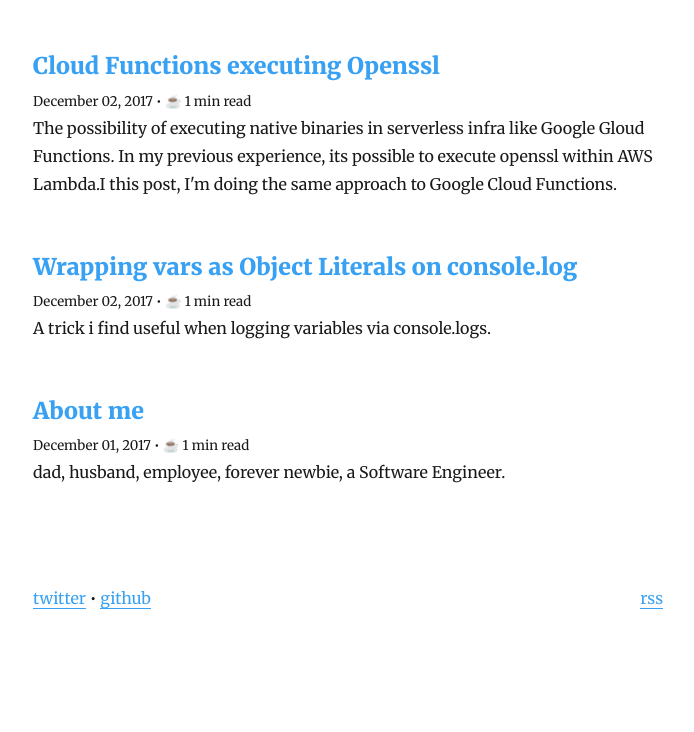
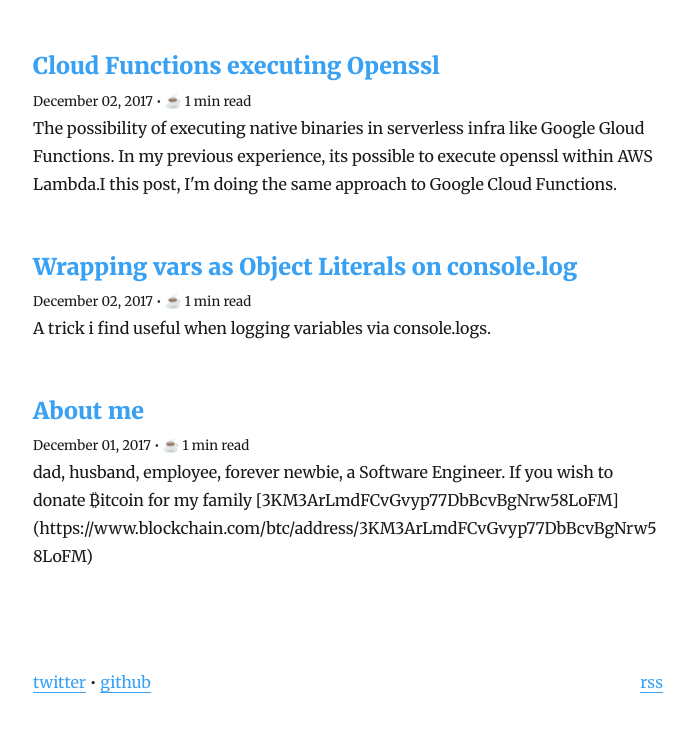
Before and after one commit to xtrycatchx/not.expert, a Gatsby site: page / in a window 1280 px wide. Shown: the part 2962-3694 px from the top of the page, without its empty margins (292-986 px from the left). Before the commit the page ends 3616 px from the top, so only its background shows below. Built offline with nearby package versions, Linux system fonts and the light colour scheme; Gatsby itself is replaced by a stand-in of ours; some packages are replaced by stand-ins of ours.

Commit message:
add donate address

```diff
--- a/src/pages/about-me.md
+++ b/src/pages/about-me.md
@@ -1,7 +1,7 @@
 ---
 title: About me
 date: '2017-12-01'
-spoiler: dad, husband, employee, forever newbie, a Software Engineer.
+spoiler: dad, husband, employee, forever newbie, a Software Engineer. If you wish to donate ₿itcoin for my family [3KM3ArLmdFCvGvyp77DbBcvBgNrw58LoFM](https://www.blockchain.com/btc/address/3KM3ArLmdFCvGvyp77DbBcvBgNrw58LoFM)
 ---
 
 Not.Expert is the ugliest tech/programming blog ever created. Hahaha!
```
